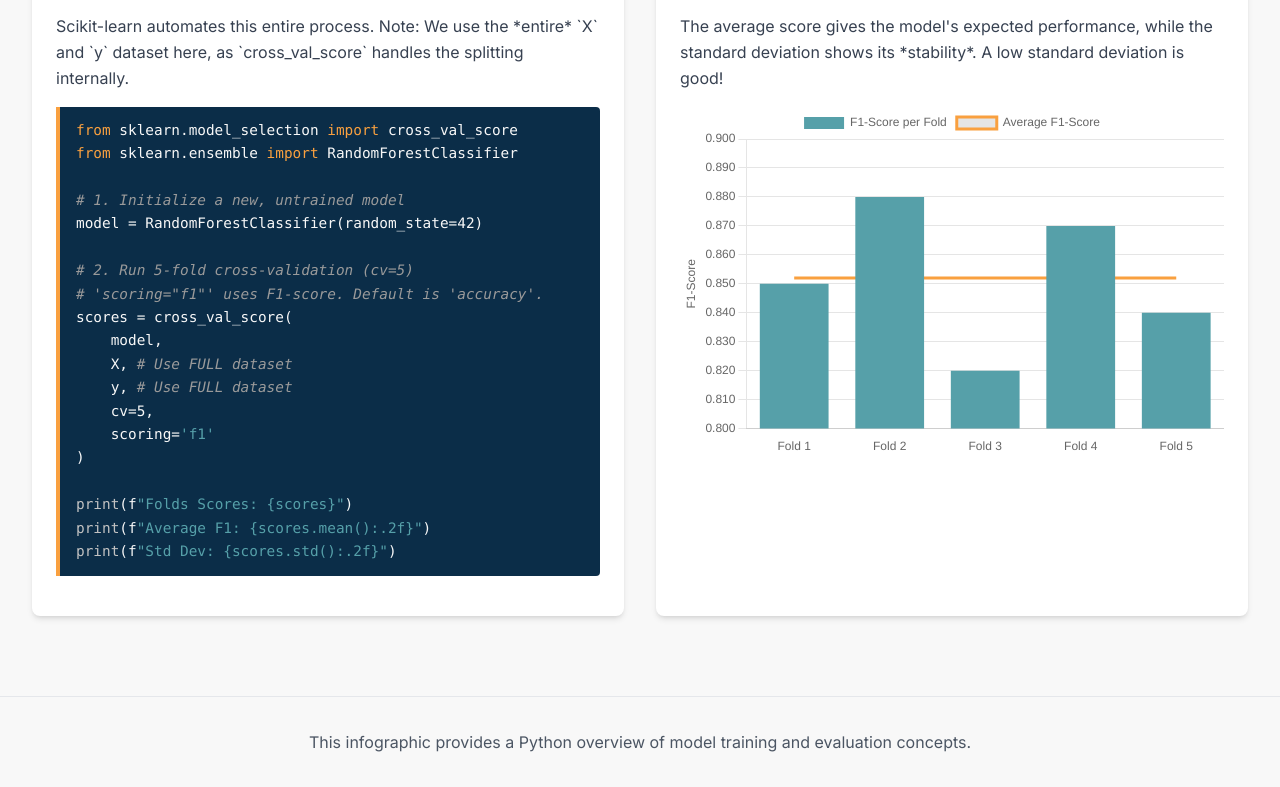
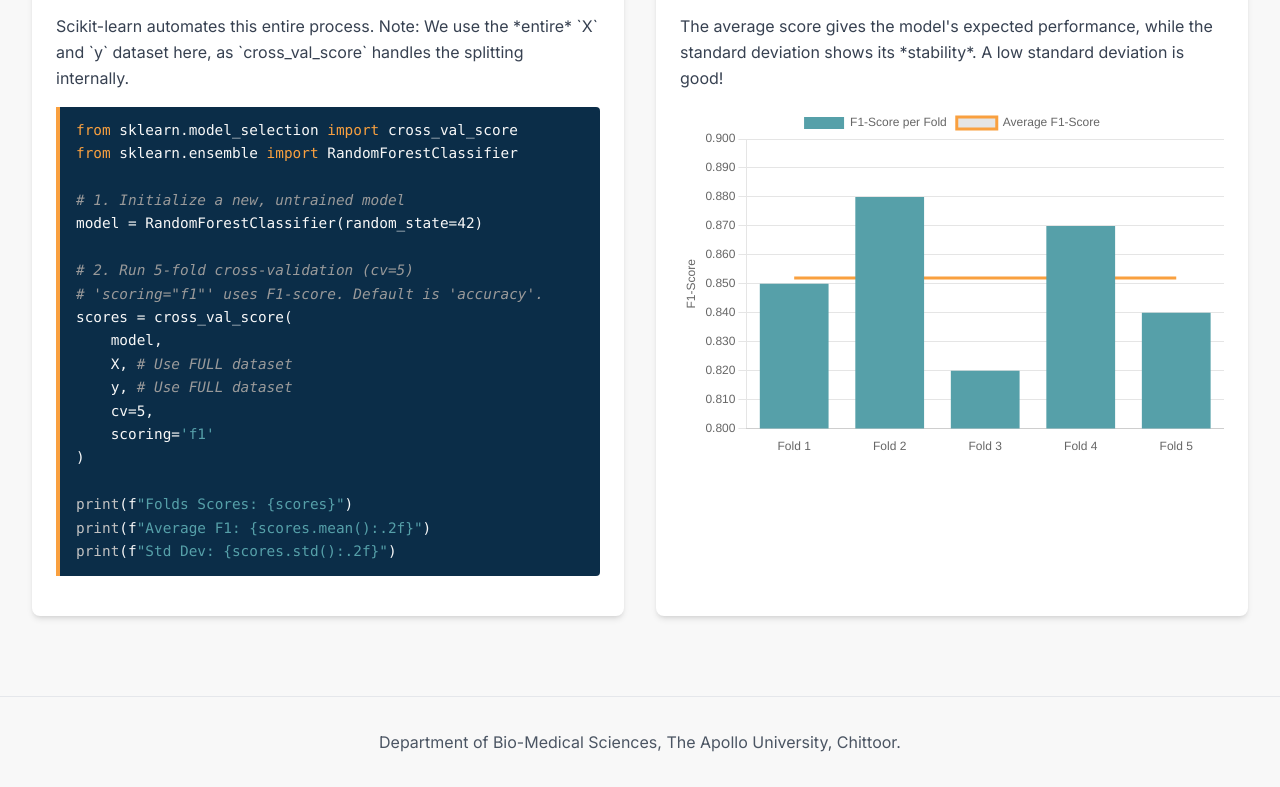
Before and after one commit to ggkrishna/ML-notes, a plain HTML site: page training-testing.html in a window 1280 px wide. Shown: the part 5115-5902 px from the top of the page. Drawn offline with nearby package versions, Linux system fonts and the light colour scheme.

Commit message:
Update training-testing.html

```diff
--- a/training-testing.html
+++ b/training-testing.html
@@ -327,7 +327,7 @@ scores = cross_val_score(
     </main>
 
     <footer class="text-center p-8 text-gray-600 bg-[#F8F8F8] border-t border-gray-200">
-        <p>This infographic provides a Python overview of model training and evaluation concepts.</p>
+        <p>Department of Bio-Medical Sciences, The Apollo University, Chittoor.</p>
     </footer>
 
     <script>
```
